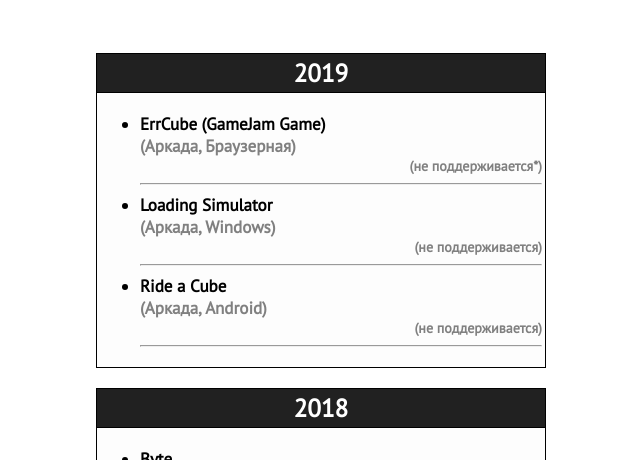
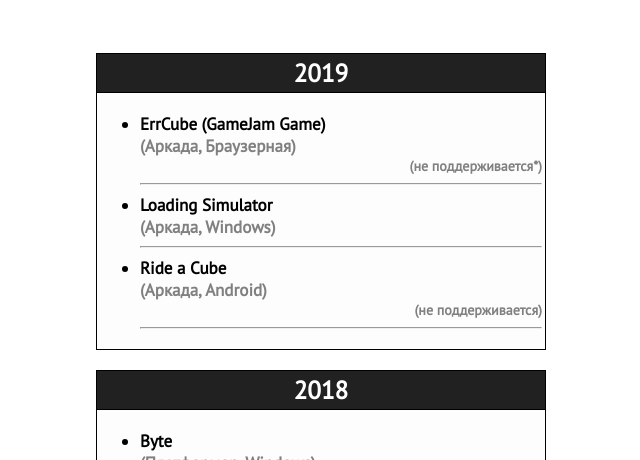
Before and after one commit to WheatleyHDD/wheatleyhdd.github.io, a plain HTML site: page index.html in a window 1280 px wide. Shown: the part 640-1100 px from the top of the page, without its empty margins (319-959 px from the left). Drawn offline with Linux system fonts and the light colour scheme.

Commit message:
Update index.html

```diff
--- a/index.html
+++ b/index.html
@@ -115,7 +115,7 @@
 				<ul>
 					<li><a href="https://cubyline.tk/errcube">ErrCube (GameJam Game)</a> <div style="color: gray;">(Аркада, Браузерная)</div><div class="label">(не поддерживается*)</div></li>
 					<hr>
-					<li><a href="https://cubyline.itch.io/loading-simulator">Loading Simulator</a> <div style="color: gray;">(Аркада, Windows)</div><div class="label">(не поддерживается)</div></li>
+					<li><a href="https://cubyline.itch.io/loading-simulator">Loading Simulator</a> <div style="color: gray;">(Аркада, Windows)</div></li>
 					<hr>
 					<li><a href="https://play.google.com/store/apps/details?id=com.cubyline.ridecube">Ride a Cube</a> <div style="color: gray;">(Аркада, Android)</div><div class="label">(не поддерживается)</div></li>
 					<hr>
```
